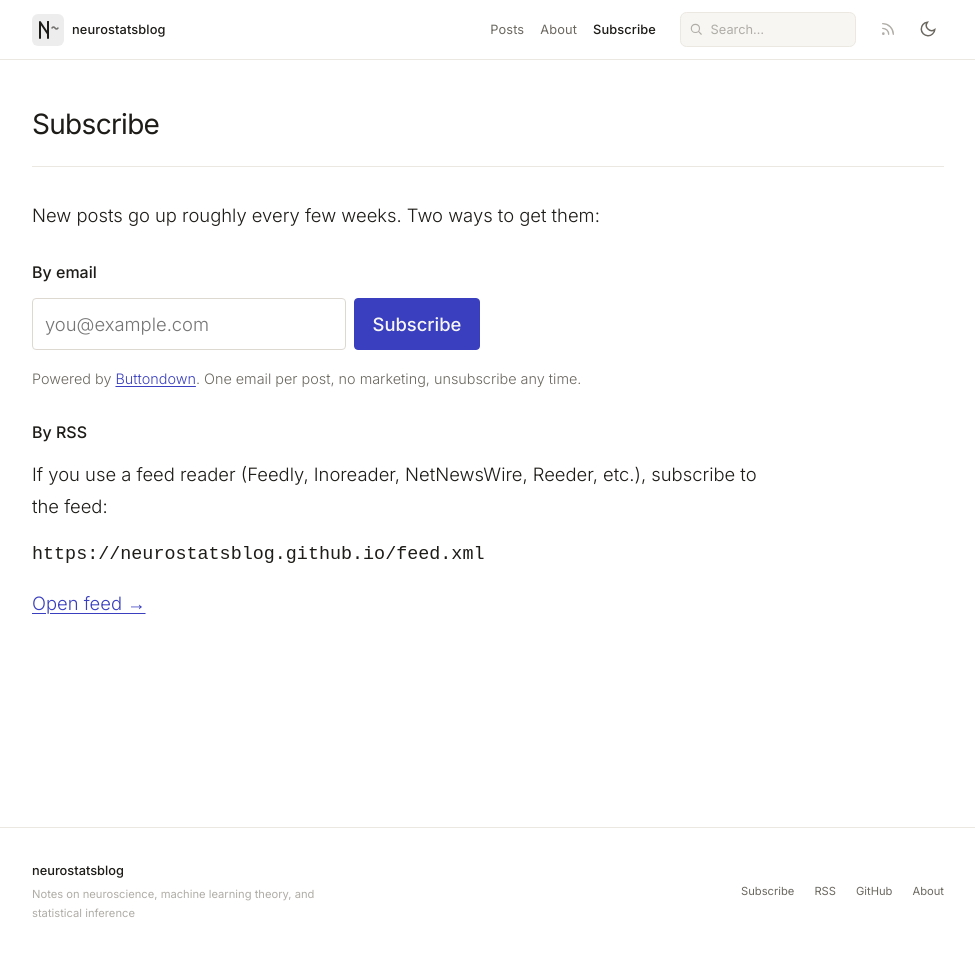
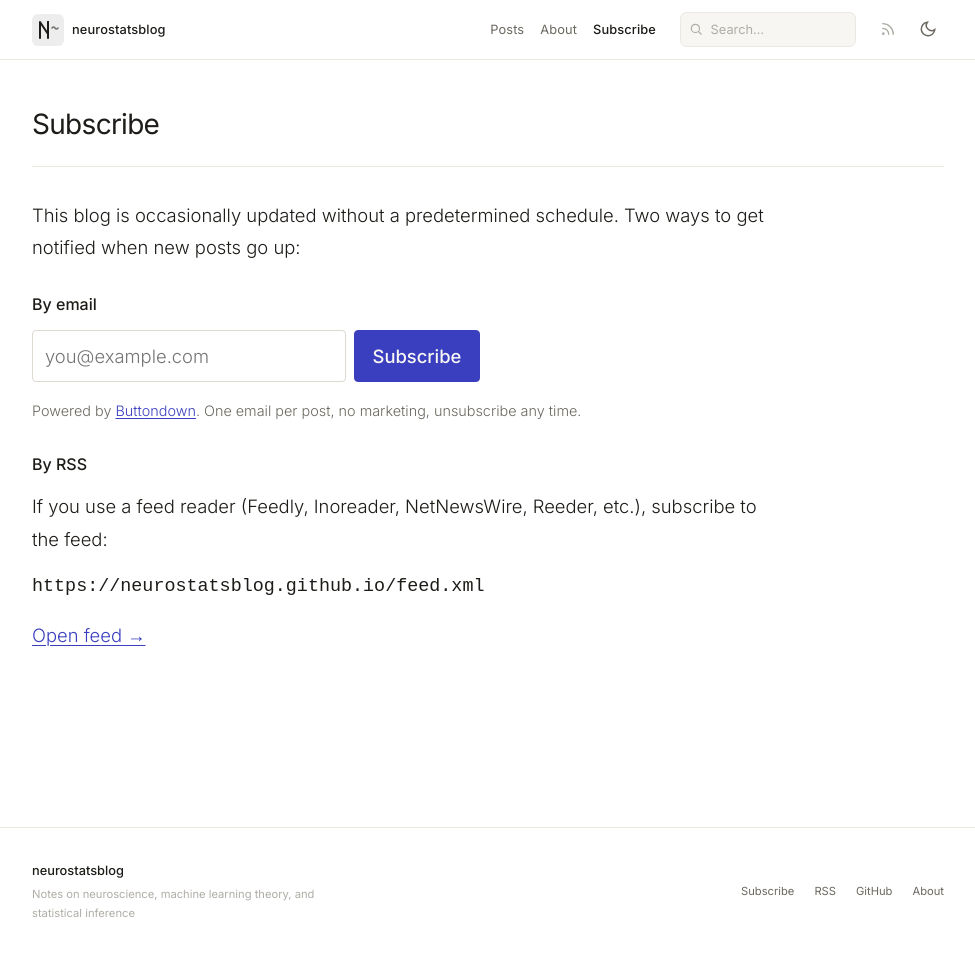
Before and after one commit to neurostatsblog/neurostatsblog.github.io, a Jekyll site: the page built from subscribe.md, in a window 1280 px wide and 954 px high. Shown: the whole window, without its empty margins (152-1127 px from the left). Built offline with Jekyll 4.4.1, drawn with Linux system fonts in a browser that asks for light colours.

Commit message:
tweak subscribe message

```diff
--- a/subscribe.md
+++ b/subscribe.md
@@ -4,7 +4,7 @@ title: Subscribe
 permalink: /subscribe/
 ---
 
-New posts go up roughly every few weeks. Two ways to get them:
+This blog is occasionally updated without a predetermined schedule. Two ways to get notified when new posts go up:
 
 ## By email
 
```
